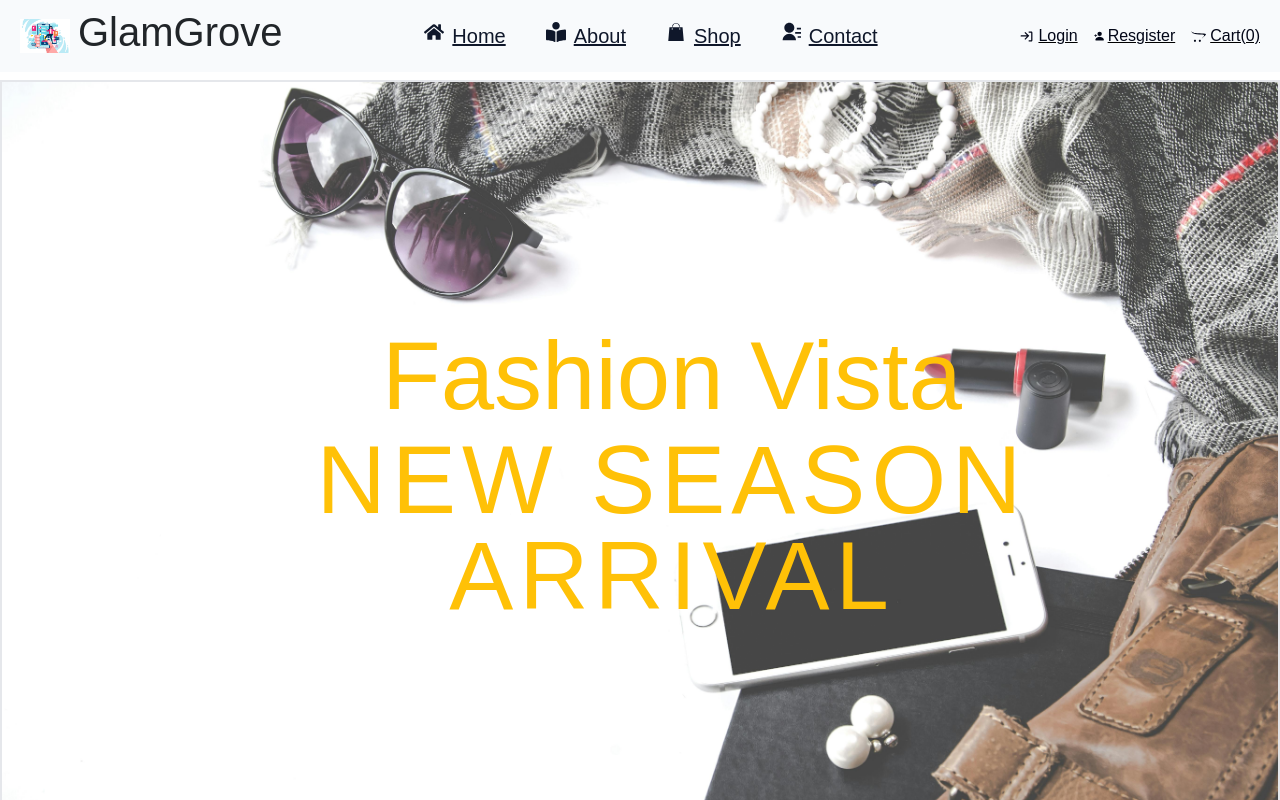
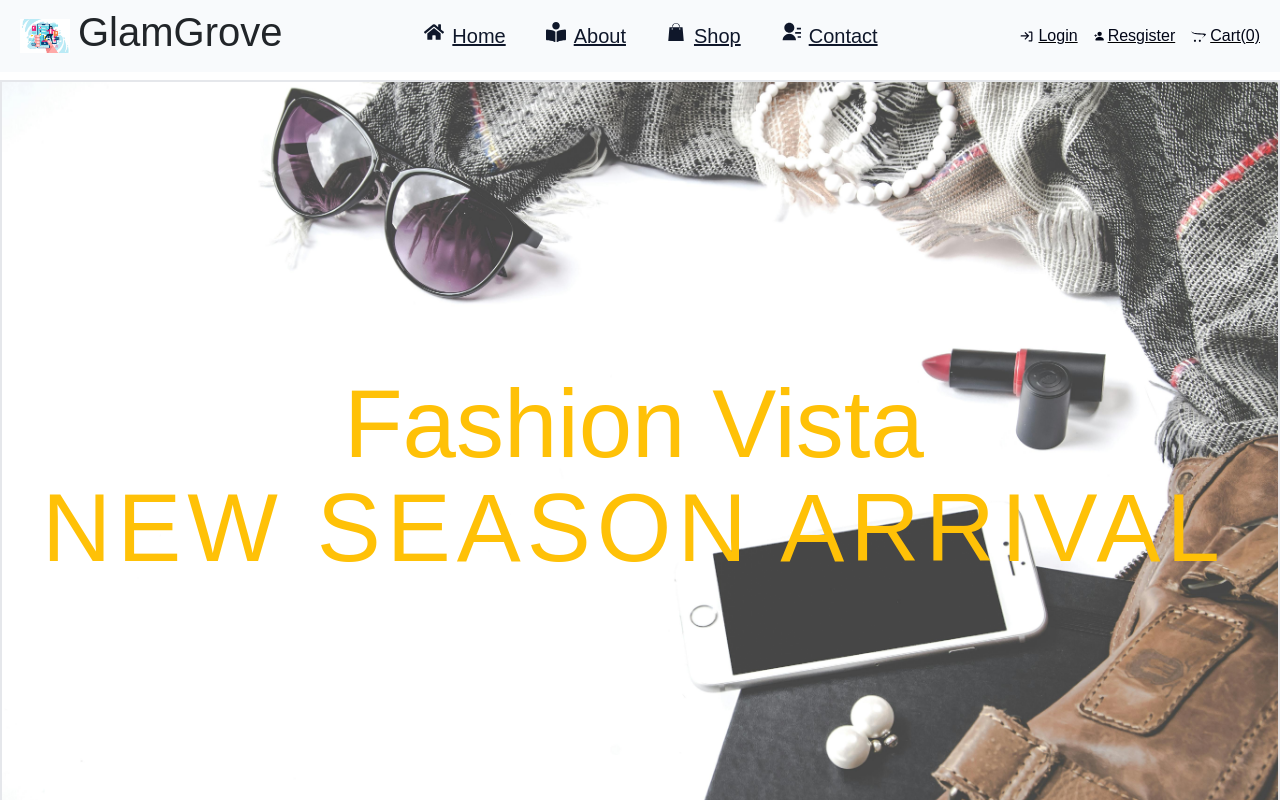
Before and after one commit to AsfaaKhan/E-commerce-Website, a Next.js app: page / in a window 1280 px wide. Shown: the top 800 px of the page. Built offline with nearby package versions, Linux system fonts and the light colour scheme; no server answers; a web font is replaced by a local one.

Commit message:
remove cartfunctionality due to some deployemnt error

```diff
--- a/components/HeroPage.tsx
+++ b/components/HeroPage.tsx
@@ -4,7 +4,7 @@ export default function Section() {
 
   return (
     <div>
-      <div className="bg-[url('/images/6.jpg')] bg-cover bg-no-repeat bg-center h-[50vh] md:h-[80vh] lg:h-[100vh] mt-20  flex flex-col justify-center items-center md:items-start pl-16 border-[2px] border-b-black ">
+      <div className="bg-[url('/images/6.jpg')] bg-cover bg-no-repeat bg-center h-[50vh] md:h-[80vh] lg:h-[100vh] mt-20  flex flex-col justify-center items-center md:items-start  border-[2px] border-b-black ">
         <div className="flex flex-col cursor-pointer rounded-full p-10 justify-start items-center text-center ">
           <h1 className="text-4xl sm:text-6xl md:text-7xl     lg:text-8xl  text-warning">Fashion Vista</h1>
           <h1 className="text-5xl sm:text-6xl md:text-7xl     lg:text-8xl  text-warning uppercase" style={{letterSpacing:6}}>New Season Arrival</h1>
```
